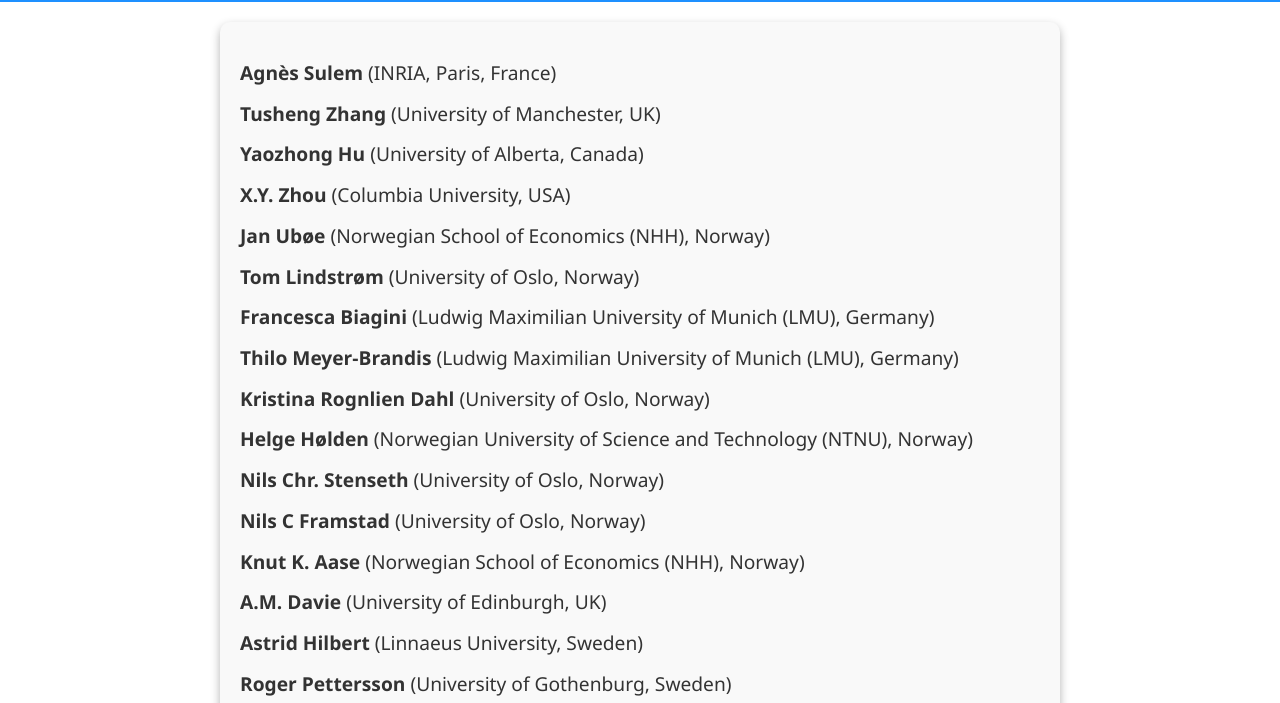
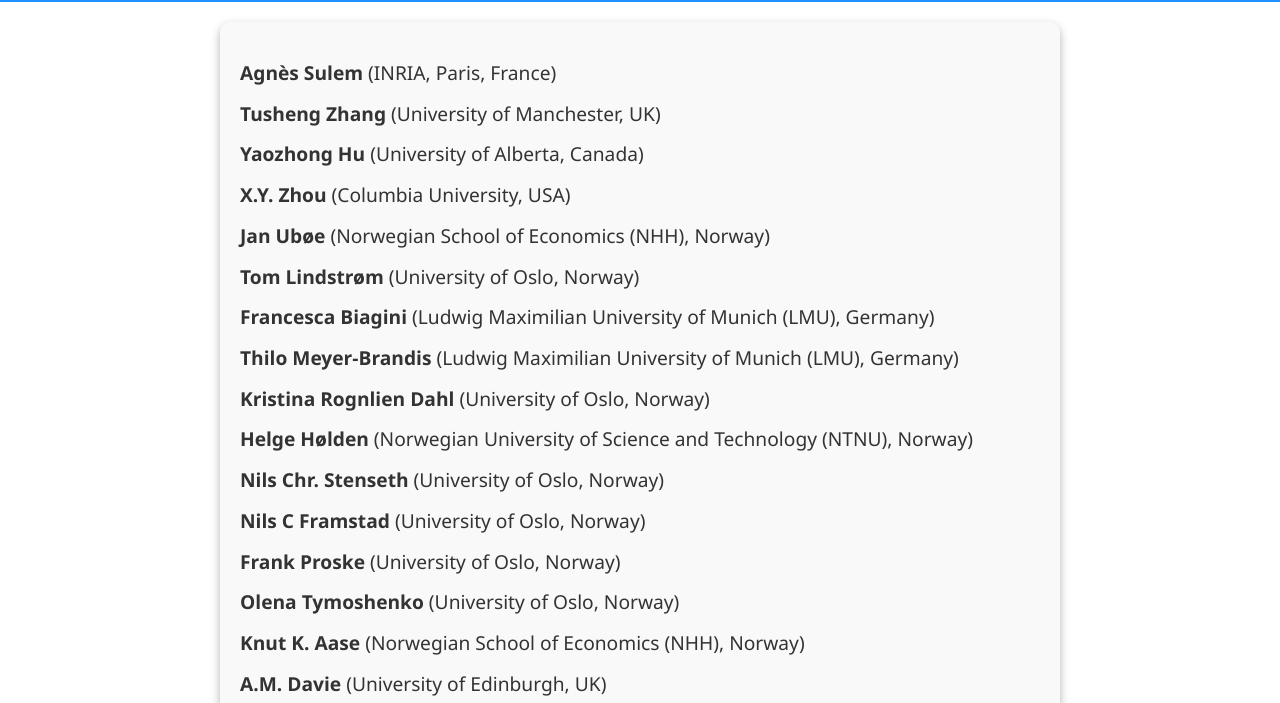
Before and after one commit to nacira-kth/Bernt-80th-birthday, a plain HTML site: page invited-speakers.html in a window 1280 px wide. Shown: the part 97-800 px from the top of the page. Drawn offline with Linux system fonts and the light colour scheme.

Commit message:
Update invited-speakers.html

```diff
--- a/invited-speakers.html
+++ b/invited-speakers.html
@@ -62,10 +62,12 @@
             <li><strong>Helge Hølden</strong> (Norwegian University of Science and Technology (NTNU), Norway)</li>
             <li><strong>Nils Chr. Stenseth</strong> (University of Oslo, Norway)</li>
             <li><strong>Nils C Framstad</strong> (University of Oslo, Norway)</li>
+            <li><strong>Frank Proske</strong> (University of Oslo, Norway)</li>
+            <li><strong>Olena Tymoshenko</strong> (University of Oslo, Norway)</li>
             <li><strong>Knut K. Aase</strong> (Norwegian School of Economics (NHH), Norway)</li>
             <li><strong>A.M. Davie</strong> (University of Edinburgh, UK)</li>
             <li><strong>Astrid Hilbert</strong> (Linnaeus University, Sweden)</li>
-            <li><strong>Roger Pettersson</strong> (University of Gothenburg, Sweden)</li>
+            <li><strong>Roger Pettersson</strong> (Linnaeus University, Sweden)</li>
             <li><strong>Boualem Djehiche</strong> (KTH Royal Institute of Technology, Sweden)</li>
         </ul>
     </div>
```
